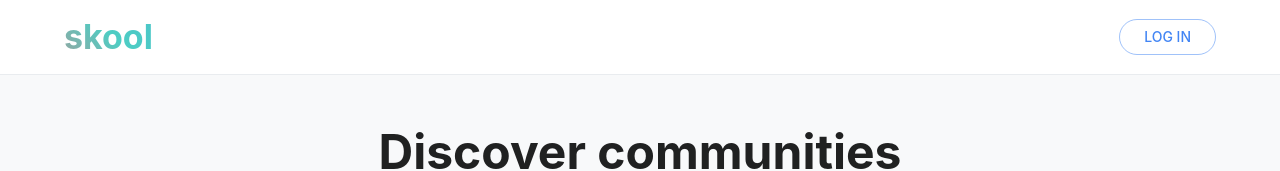
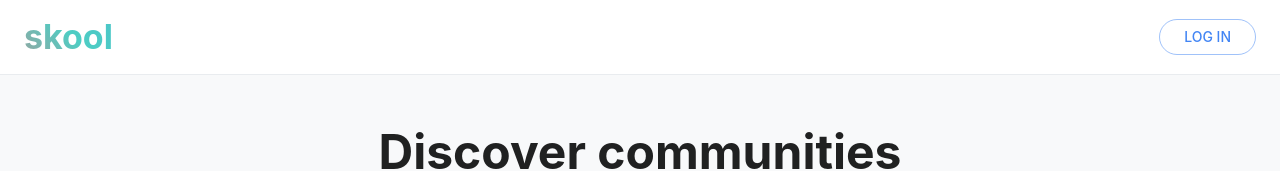
Before and after one commit to PremPMehta/Saas-LMS-Admin, a React (Create React App) app in the folder client/: page / in a window 1280 px wide. Shown: the top 171 px of the page. Built offline with nearby package versions, Linux system fonts and the light colour scheme; no server answers.

Commit message:
Improve grid layout: force 3 columns on larger screens

```diff
--- a/client/src/pages/Discovery.js
+++ b/client/src/pages/Discovery.js
@@ -153,7 +153,7 @@ const Discovery = () => {
     <Box sx={{ bgcolor: '#f8f9fa', minHeight: '100vh' }}>
       {/* Header */}
       <Box sx={{ bgcolor: 'white', borderBottom: '1px solid #e9ecef', py: 2 }}>
-        <Container maxWidth="lg">
+        <Container maxWidth="xl">
           <Box sx={{ display: 'flex', justifyContent: 'space-between', alignItems: 'center' }}>
             <Typography
               variant="h4"
@@ -188,7 +188,7 @@ const Discovery = () => {
       </Box>
 
       {/* Hero Section */}
-      <Container maxWidth="lg" sx={{ py: 6 }}>
+      <Container maxWidth="xl" sx={{ py: 6 }}>
         <Box sx={{ textAlign: 'center', mb: 4 }}>
           <Typography
             variant="h2"
@@ -263,9 +263,9 @@ const Discovery = () => {
         </Box>
 
         {/* Communities Grid */}
-        <Grid container spacing={3}>
+        <Grid container spacing={3} sx={{ maxWidth: '1200px', mx: 'auto' }}>
           {filteredCommunities.map((community, index) => (
-            <Grid item xs={12} sm={6} md={4} key={community.id}>
+            <Grid item xs={12} sm={6} lg={4} key={community.id}>
               <Card
                 sx={{
                   height: '100%',
```
